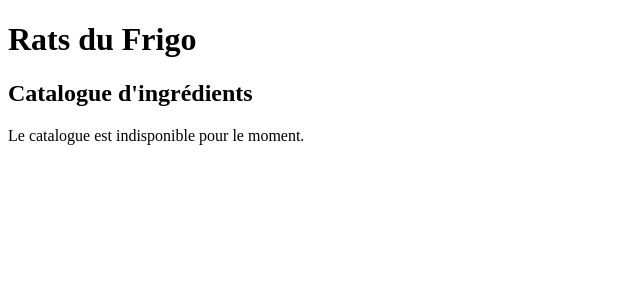
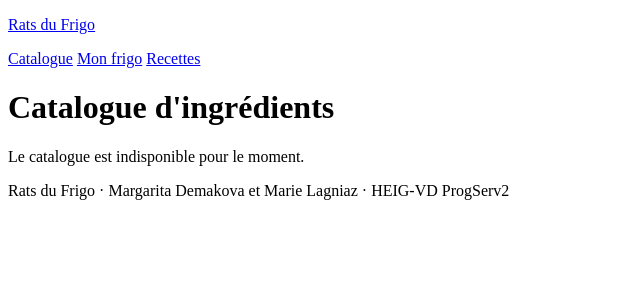
Before and after one commit to Ritaaa08/RatsDuFrigo, a PHP site: page / in a window 1280 px wide. Shown: the top 300 px of the page, without its empty margins (0-640 px from the left). Run offline with PHP 8.4, Linux system fonts and the light colour scheme.

Commit message:
Composants communs : head, header et footer
Co-Authored-By: Claude Opus 5.5 <noreply@anthropic.com>

```diff
--- /dev/null
+++ b/components/footer.php
@@ -0,0 +1,3 @@
+<footer>
+    <p>Rats du Frigo · Margarita Demakova et Marie Lagniaz · HEIG-VD ProgServ2</p>
+</footer>
--- /dev/null
+++ b/components/head.php
@@ -0,0 +1,8 @@
+<!DOCTYPE html>
+<html lang="fr">
+
+<head>
+    <meta charset="UTF-8">
+    <meta name="viewport" content="width=device-width, initial-scale=1.0">
+    <title><?= htmlspecialchars($titrePage ?? 'Rats du Frigo') ?></title>
+</head>
--- /dev/null
+++ b/components/header.php
@@ -0,0 +1,8 @@
+<header>
+    <p><a href="index.php">Rats du Frigo</a></p>
+    <nav>
+        <a href="index.php">Catalogue</a>
+        <a href="frigo.php">Mon frigo</a>
+        <a href="recettes.php">Recettes</a>
+    </nav>
+</header>
--- a/public/index.php
+++ b/public/index.php
@@ -3,6 +3,7 @@
 require_once __DIR__ . '/../src/classes/Database.php';
 require_once __DIR__ . '/../src/classes/IngredientsManager.php';
 
+$titrePage = "Catalogue d'ingrédients";
 $erreur = null;
 $ingredients = [];
 
@@ -10,23 +11,18 @@ try {
     $ingredientsManager = new IngredientsManager(new Database());
     $ingredients = $ingredientsManager->getIngredients();
 } catch (Exception $e) {
+    error_log($e->getMessage());
     $erreur = "Le catalogue est indisponible pour le moment.";
 }
 ?>
 
-<!DOCTYPE html>
-<html lang="fr">
-
-<head>
-    <meta charset="UTF-8">
-    <meta name="viewport" content="width=device-width, initial-scale=1.0">
-    <title>Rats du Frigo</title>
-</head>
+<?php require __DIR__ . '/../components/head.php'; ?>
 
 <body>
-    <h1>Rats du Frigo</h1>
+    <?php require __DIR__ . '/../components/header.php'; ?>
 
-    <h2>Catalogue d'ingrédients</h2>
+    <main>
+        <h1>Catalogue d'ingrédients</h1>
 
         <?php if ($erreur !== null) { ?>
             <p><?= htmlspecialchars($erreur) ?></p>
@@ -37,6 +33,9 @@ try {
                 <li><?= htmlspecialchars($ingredient->getNom()) ?> (<?= htmlspecialchars($ingredient->getCategorie()) ?>)</li>
             <?php } ?>
         </ul>
+    </main>
+
+    <?php require __DIR__ . '/../components/footer.php'; ?>
 </body>
 
 </html>
```
Also changed, not shown: public/frigo.php (+7 -12 lines). Lines whose indentation alone changed are shown as unchanged.
